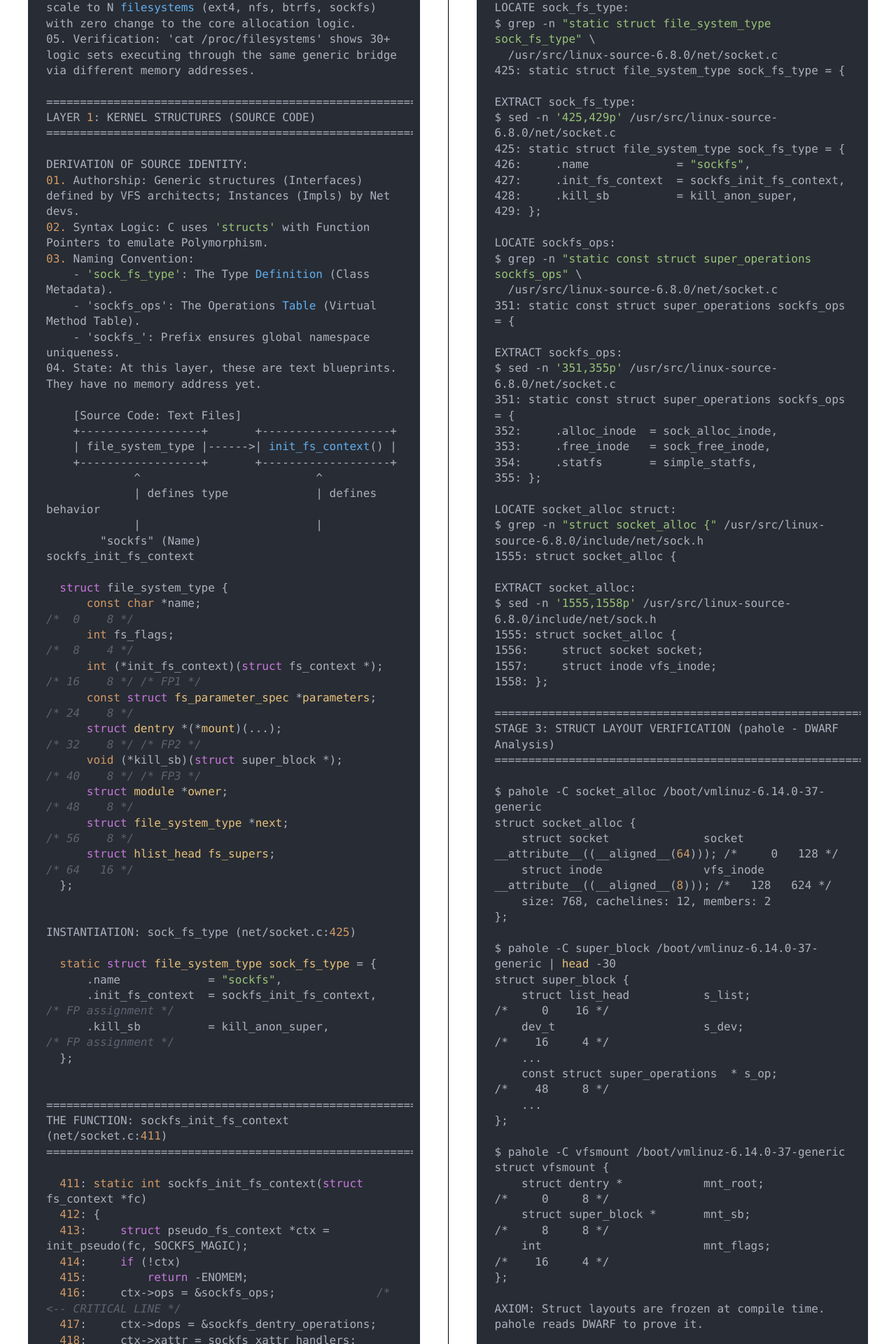
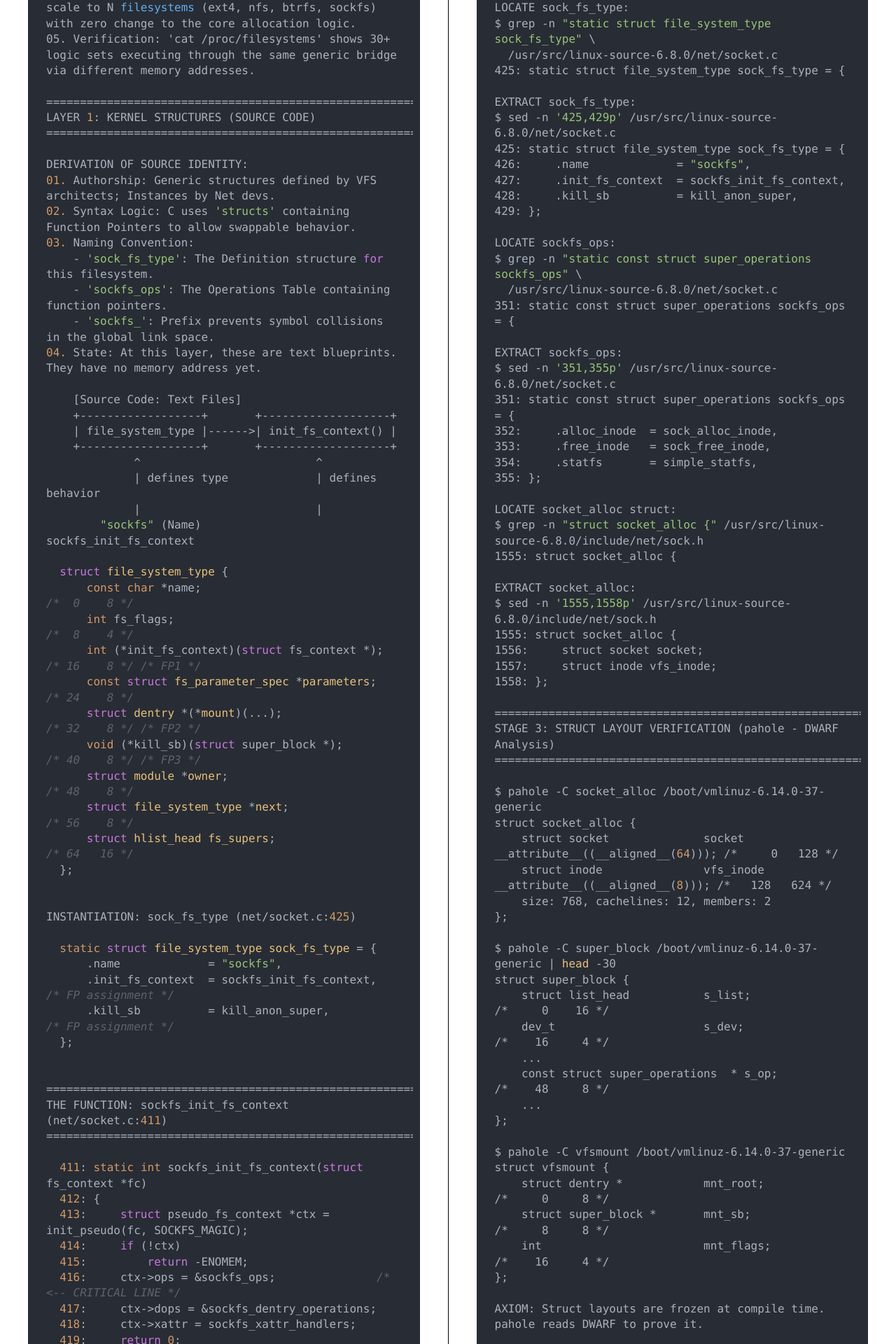
Before and after one commit to raikrahul/socket-trace-investigation, a Jekyll site: the page socket_book.html, which Jekyll copies as it is, in a window 1280 px wide. Shown: the part 1118-3038 px from the top of the page at 70% size. Built offline with Jekyll 4.4.1, drawn with Linux system fonts in a browser that asks for light colours; nearby versions of some CDN libraries.

Commit message:
Remove OOP terminology for C purity

```diff
--- a/socket_book.html
+++ b/socket_book.html
@@ -132,12 +132,12 @@ LAYER 1: KERNEL STRUCTURES (SOURCE CODE)
 ======================================================================
 
 DERIVATION OF SOURCE IDENTITY:
-01. Authorship: Generic structures (Interfaces) defined by VFS architects; Instances (Impls) by Net devs.
-02. Syntax Logic: C uses 'structs' with Function Pointers to emulate Polymorphism.
+01. Authorship: Generic structures defined by VFS architects; Instances by Net devs.
+02. Syntax Logic: C uses 'structs' containing Function Pointers to allow swappable behavior.
 03. Naming Convention:
-    - 'sock_fs_type': The Type Definition (Class Metadata).
-    - 'sockfs_ops': The Operations Table (Virtual Method Table).
-    - 'sockfs_': Prefix ensures global namespace uniqueness.
+    - 'sock_fs_type': The Definition structure for this filesystem.
+    - 'sockfs_ops': The Operations Table containing function pointers.
+    - 'sockfs_': Prefix prevents symbol collisions in the global link space.
 04. State: At this layer, these are text blueprints. They have no memory address yet.
 
     [Source Code: Text Files]
```
